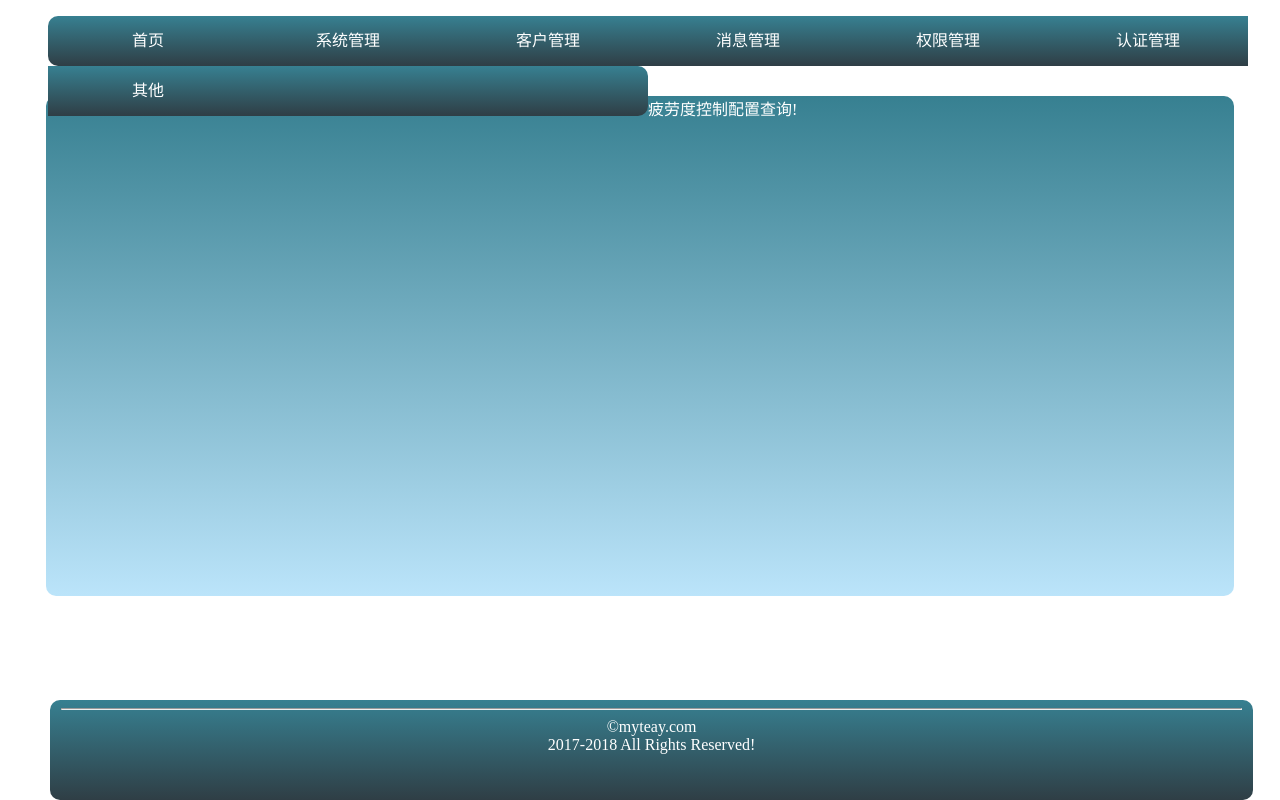
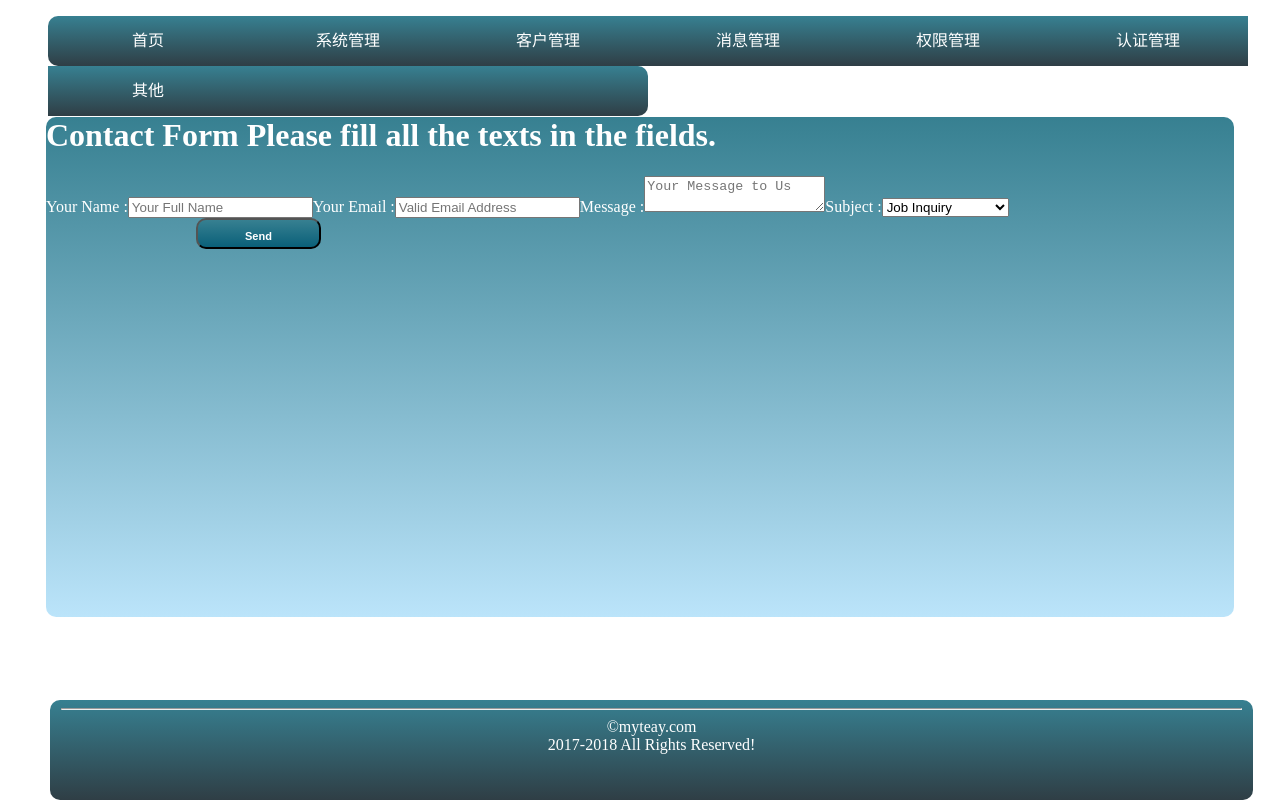
Before and after one commit to danlley/myteay-admin-web, an Angular app: page /customer/query in a window 1280 px wide. Built offline with nearby package versions, Linux system fonts and the light colour scheme.

Commit message:
css style for form elements

```diff
--- a/src/app/customer/mtFatigeIndicatorConfigQuery/mtFatigeIndicatorConfigQuery.component.css
+++ b/src/app/customer/mtFatigeIndicatorConfigQuery/mtFatigeIndicatorConfigQuery.component.css
@@ -0,0 +1,92 @@
+.basic-grey {
+  margin-left: auto;
+  margin-right: auto;
+  max-width: 500px;
+  background: #F7F7F7;
+  padding: 25px 15px 25px 10px;
+  font: 12px Georgia, "Times New Roman", Times, serif;
+  color: #888;
+  text-shadow: 1px 1px 1px #FFF;
+  border: 1px solid #E4E4E4;
+}
+
+.basic-grey h1 {
+  font-size: 25px;
+  padding: 0px 0px 10px 40px;
+  display: block;
+  border-bottom: 1px solid #E4E4E4;
+  margin: -10px -15px 30px -10px;;
+  color: #888;
+}
+
+.basic-grey h1 > span {
+  display: block;
+  font-size: 11px;
+}
+
+.basic-grey label {
+  display: block;
+  margin: 0px;
+}
+
+.basic-grey label > span {
+  float: left;
+  width: 20%;
+  text-align: right;
+  padding-right: 10px;
+  margin-top: 10px;
+  color: #888;
+}
+
+.basic-grey input[type="text"], .basic-grey input[type="email"], .basic-grey textarea, .basic-grey select {
+  border: 1px solid #DADADA;
+  color: #888;
+  height: 30px;
+  margin-bottom: 16px;
+  margin-right: 6px;
+  margin-top: 2px;
+  outline: 0 none;
+  padding: 3px 3px 3px 5px;
+  width: 70%;
+  font-size: 12px;
+  line-height: 15px;
+  box-shadow: inset 0px 1px 4px #ECECEC;
+  -moz-box-shadow: inset 0px 1px 4px #ECECEC;
+  -webkit-box-shadow: inset 0px 1px 4px #ECECEC;
+}
+
+.basic-grey textarea {
+  padding: 5px 3px 3px 5px;
+}
+
+.basic-grey select {
+  /*background: #FFF url('down-arrow.png') no-repeat right;*/
+  background: #FFF no-repeat right;
+  appearance: none;
+  -webkit-appearance: none;
+  -moz-appearance: none;
+  text-indent: 0.01px;
+  text-overflow: '';
+  width: 70%;
+  height: 35px;
+  line-height: 25px;
+}
+
+.basic-grey textarea {
+  height: 100px;
+}
+
+.button{
+  clear:both;
+  margin-left:150px;
+  background:linear-gradient(to bottom,#378091, rgb(10, 96, 121));
+  border-radius:10px;
+  width:125px;
+  height:31px;
+  /*background:#666666 ;*/
+  text-align:center;
+  line-height:31px;
+  color:#FFFFFF;
+  font-size:11px;
+  font-weight:bold;
+}
--- a/src/app/customer/mtFatigeIndicatorConfigQuery/mtFatigeIndicatorConfigQuery.component.html
+++ b/src/app/customer/mtFatigeIndicatorConfigQuery/mtFatigeIndicatorConfigQuery.component.html
@@ -1 +1,27 @@
-{{title}}
+<form action="" method="post" class="STYLE-NAME">
+  <h1>Contact Form
+    <span>Please fill all the texts in the fields.</span>
+  </h1>
+  <label>
+    <span>Your Name :</span>
+    <input id="name" type="text" name="name" placeholder="Your Full Name"/>
+  </label>
+  <label>
+    <span>Your Email :</span>
+    <input id="email" type="email" name="email" placeholder="Valid Email Address"/>
+  </label>
+  <label>
+    <span>Message :</span>
+    <textarea id="message" name="message" placeholder="Your Message to Us"></textarea>
+  </label>
+  <label>
+    <span>Subject :</span><select name="selection">
+    <option value="Job Inquiry">Job Inquiry</option>
+    <option value="General Question">General Question</option>
+  </select>
+  </label>
+  <label>
+    <span>&nbsp;</span>
+    <input type="button" class="button" value="Send"/>
+  </label>
+</form>
```
